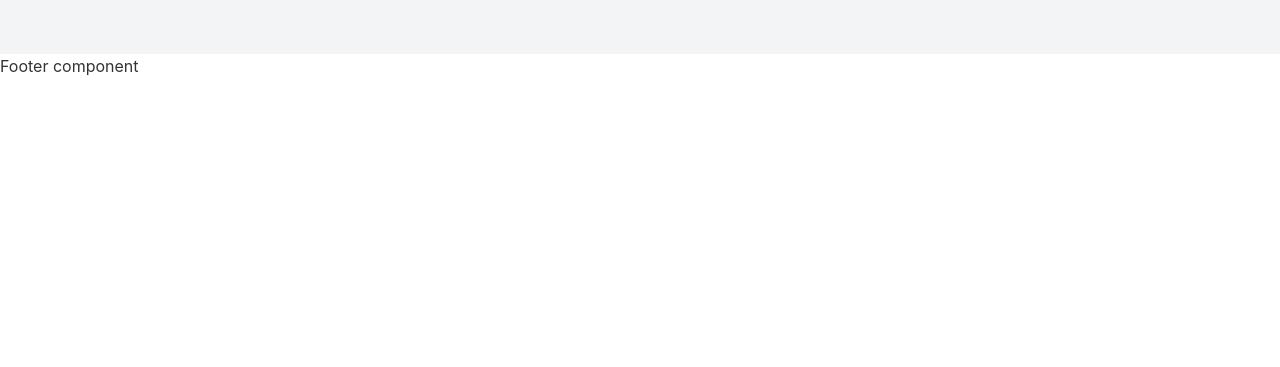
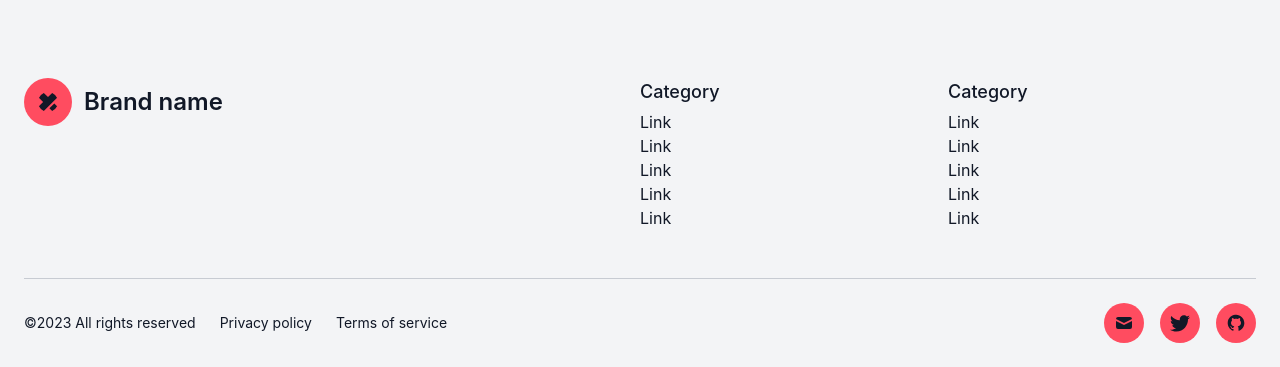
Before and after one commit to shohagroy/simple-content-management-system-client, a React (Create React App) app: page / in a window 1280 px wide. Shown: the part 843-1210 px from the top of the page. Before the commit the page ends 921 px from the top, so only its background shows below. Built offline with nearby package versions, Linux system fonts and the light colour scheme; no server answers.

Commit message:
normal footer component added

```diff
--- a/src/pages/ReadingHistory/ReadingHistory.js
+++ b/src/pages/ReadingHistory/ReadingHistory.js
@@ -13,6 +13,12 @@ const ReadingHistory = () => {
       <div className="max-w-[1200px] min-h-[70vh] mx-auto ">
         <div className="p-6 space-y-4 sm:p-10 bg-gray-50 text-gray-900">
           <h2 className="text-xl font-semibold">Your Reading History..</h2>
+
+          {!readingBlog.length ? (
+            <h1 className="text-xl font-bold text-center">
+              No Reading History Found!
+            </h1>
+          ) : (
             <ul className="flex flex-col divide-y divide-gray-700">
               {readingBlog?.map((blog) => (
                 <li
@@ -60,6 +66,7 @@ const ReadingHistory = () => {
                 </li>
               ))}
             </ul>
+          )}
 
           <div className="flex justify-center space-x-4">
             <Link to="/" type="button" className="">
--- a/src/shared/Footer/Footer.js
+++ b/src/shared/Footer/Footer.js
@@ -1,7 +1,194 @@
 import React from "react";
 
 const Footer = () => {
-  return <div>Footer component</div>;
+  return (
+    <footer className="py-6 bg-gray-100 text-gray-900">
+      <div className="container px-6 mx-auto space-y-6 divide-y divide-gray-400 md:space-y-12 divide-opacity-50">
+        <div className="grid grid-cols-12">
+          <div className="pb-6 col-span-full md:pb-0 md:col-span-6">
+            <a
+              rel="noopener noreferrer"
+              href="#"
+              className="flex justify-center space-x-3 md:justify-start"
+            >
+              <div className="flex items-center justify-center w-12 h-12 rounded-full bg-primary">
+                <svg
+                  xmlns="http://www.w3.org/2000/svg"
+                  viewBox="0 0 32 32"
+                  fill="currentColor"
+                  className="flex-shrink-0 w-5 h-5 rounded-full text-gray-900"
+                >
+                  <path d="M18.266 26.068l7.839-7.854 4.469 4.479c1.859 1.859 1.859 4.875 0 6.734l-1.104 1.104c-1.859 1.865-4.875 1.865-6.734 0zM30.563 2.531l-1.109-1.104c-1.859-1.859-4.875-1.859-6.734 0l-6.719 6.734-6.734-6.734c-1.859-1.859-4.875-1.859-6.734 0l-1.104 1.104c-1.859 1.859-1.859 4.875 0 6.734l6.734 6.734-6.734 6.734c-1.859 1.859-1.859 4.875 0 6.734l1.104 1.104c1.859 1.859 4.875 1.859 6.734 0l21.307-21.307c1.859-1.859 1.859-4.875 0-6.734z"></path>
+                </svg>
+              </div>
+              <span className="self-center text-2xl font-semibold">
+                Brand name
+              </span>
+            </a>
+          </div>
+          <div className="col-span-6 text-center md:text-left md:col-span-3">
+            <p className="pb-1 text-lg font-medium">Category</p>
+            <ul>
+              <li>
+                <a
+                  rel="noopener noreferrer"
+                  href="#"
+                  className="hover:text-primary"
+                >
+                  Link
+                </a>
+              </li>
+              <li>
+                <a
+                  rel="noopener noreferrer"
+                  href="#"
+                  className="hover:text-primary"
+                >
+                  Link
+                </a>
+              </li>
+              <li>
+                <a
+                  rel="noopener noreferrer"
+                  href="#"
+                  className="hover:text-primary"
+                >
+                  Link
+                </a>
+              </li>
+              <li>
+                <a
+                  rel="noopener noreferrer"
+                  href="#"
+                  className="hover:text-primary"
+                >
+                  Link
+                </a>
+              </li>
+              <li>
+                <a
+                  rel="noopener noreferrer"
+                  href="#"
+                  className="hover:text-primary"
+                >
+                  Link
+                </a>
+              </li>
+            </ul>
+          </div>
+          <div className="col-span-6 text-center md:text-left md:col-span-3">
+            <p className="pb-1 text-lg font-medium">Category</p>
+            <ul>
+              <li>
+                <a
+                  rel="noopener noreferrer"
+                  href="#"
+                  className="hover:text-primary"
+                >
+                  Link
+                </a>
+              </li>
+              <li>
+                <a
+                  rel="noopener noreferrer"
+                  href="#"
+                  className="hover:text-primary"
+                >
+                  Link
+                </a>
+              </li>
+              <li>
+                <a
+                  rel="noopener noreferrer"
+                  href="#"
+                  className="hover:text-primary"
+                >
+                  Link
+                </a>
+              </li>
+              <li>
+                <a
+                  rel="noopener noreferrer"
+                  href="#"
+                  className="hover:text-primary"
+                >
+                  Link
+                </a>
+              </li>
+              <li>
+                <a
+                  rel="noopener noreferrer"
+                  href="#"
+                  className="hover:text-primary"
+                >
+                  Link
+                </a>
+              </li>
+            </ul>
+          </div>
+        </div>
+        <div className="grid justify-center pt-6 lg:justify-between">
+          <div className="flex flex-col self-center text-sm text-center md:block lg:col-start-1 md:space-x-6">
+            <span>©2023 All rights reserved</span>
+            <a rel="noopener noreferrer" href="#">
+              <span>Privacy policy</span>
+            </a>
+            <a rel="noopener noreferrer" href="#">
+              <span>Terms of service</span>
+            </a>
+          </div>
+          <div className="flex justify-center pt-4 space-x-4 lg:pt-0 lg:col-end-13">
+            <a
+              rel="noopener noreferrer"
+              href="#"
+              title="Email"
+              className="flex items-center justify-center w-10 h-10 rounded-full bg-primary text-gray-900"
+            >
+              <svg
+                xmlns="http://www.w3.org/2000/svg"
+                viewBox="0 0 20 20"
+                fill="currentColor"
+                className="w-5 h-5"
+              >
+                <path d="M2.003 5.884L10 9.882l7.997-3.998A2 2 0 0016 4H4a2 2 0 00-1.997 1.884z"></path>
+                <path d="M18 8.118l-8 4-8-4V14a2 2 0 002 2h12a2 2 0 002-2V8.118z"></path>
+              </svg>
+            </a>
+            <a
+              rel="noopener noreferrer"
+              href="#"
+              title="Twitter"
+              className="flex items-center justify-center w-10 h-10 rounded-full bg-primary text-gray-900"
+            >
+              <svg
+                xmlns="http://www.w3.org/2000/svg"
+                viewBox="0 0 50 50"
+                fill="currentColor"
+                className="w-5 h-5"
+              >
+                <path d="M 50.0625 10.4375 C 48.214844 11.257813 46.234375 11.808594 44.152344 12.058594 C 46.277344 10.785156 47.910156 8.769531 48.675781 6.371094 C 46.691406 7.546875 44.484375 8.402344 42.144531 8.863281 C 40.269531 6.863281 37.597656 5.617188 34.640625 5.617188 C 28.960938 5.617188 24.355469 10.21875 24.355469 15.898438 C 24.355469 16.703125 24.449219 17.488281 24.625 18.242188 C 16.078125 17.8125 8.503906 13.71875 3.429688 7.496094 C 2.542969 9.019531 2.039063 10.785156 2.039063 12.667969 C 2.039063 16.234375 3.851563 19.382813 6.613281 21.230469 C 4.925781 21.175781 3.339844 20.710938 1.953125 19.941406 C 1.953125 19.984375 1.953125 20.027344 1.953125 20.070313 C 1.953125 25.054688 5.5 29.207031 10.199219 30.15625 C 9.339844 30.390625 8.429688 30.515625 7.492188 30.515625 C 6.828125 30.515625 6.183594 30.453125 5.554688 30.328125 C 6.867188 34.410156 10.664063 37.390625 15.160156 37.472656 C 11.644531 40.230469 7.210938 41.871094 2.390625 41.871094 C 1.558594 41.871094 0.742188 41.824219 -0.0585938 41.726563 C 4.488281 44.648438 9.894531 46.347656 15.703125 46.347656 C 34.617188 46.347656 44.960938 30.679688 44.960938 17.09375 C 44.960938 16.648438 44.949219 16.199219 44.933594 15.761719 C 46.941406 14.3125 48.683594 12.5 50.0625 10.4375 Z"></path>
+              </svg>
+            </a>
+            <a
+              rel="noopener noreferrer"
+              href="#"
+              title="GitHub"
+              className="flex items-center justify-center w-10 h-10 rounded-full bg-primary text-gray-900"
+            >
+              <svg
+                xmlns="http://www.w3.org/2000/svg"
+                fill="currentColor"
+                viewBox="0 0 24 24"
+                className="w-5 h-5"
+              >
+                <path d="M10.9,2.1c-4.6,0.5-8.3,4.2-8.8,8.7c-0.5,4.7,2.2,8.9,6.3,10.5C8.7,21.4,9,21.2,9,20.8v-1.6c0,0-0.4,0.1-0.9,0.1 c-1.4,0-2-1.2-2.1-1.9c-0.1-0.4-0.3-0.7-0.6-1C5.1,16.3,5,16.3,5,16.2C5,16,5.3,16,5.4,16c0.6,0,1.1,0.7,1.3,1c0.5,0.8,1.1,1,1.4,1 c0.4,0,0.7-0.1,0.9-0.2c0.1-0.7,0.4-1.4,1-1.8c-2.3-0.5-4-1.8-4-4c0-1.1,0.5-2.2,1.2-3C7.1,8.8,7,8.3,7,7.6C7,7.2,7,6.6,7.3,6 c0,0,1.4,0,2.8,1.3C10.6,7.1,11.3,7,12,7s1.4,0.1,2,0.3C15.3,6,16.8,6,16.8,6C17,6.6,17,7.2,17,7.6c0,0.8-0.1,1.2-0.2,1.4 c0.7,0.8,1.2,1.8,1.2,3c0,2.2-1.7,3.5-4,4c0.6,0.5,1,1.4,1,2.3v2.6c0,0.3,0.3,0.6,0.7,0.5c3.7-1.5,6.3-5.1,6.3-9.3 C22,6.1,16.9,1.4,10.9,2.1z"></path>
+              </svg>
+            </a>
+          </div>
+        </div>
+      </div>
+    </footer>
+  );
 };
 
 export default Footer;
```
Lines whose indentation alone changed are shown as unchanged.
